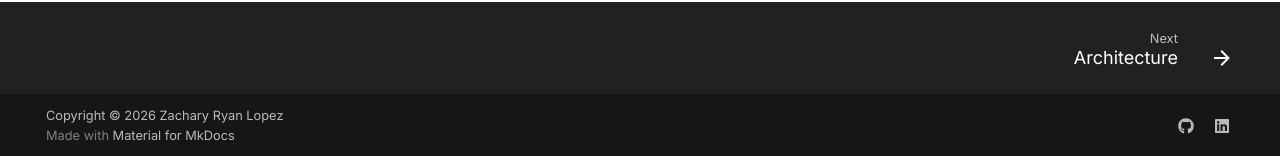
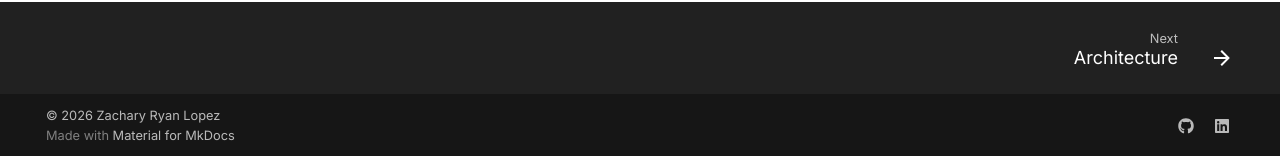
Before and after one commit to zrlopez/ml-incident-response-playbook, an MkDocs documentation site: the page built from docs/index.md, in a window 1280 px wide and 900 px high, scrolled down 786 px. Shown: the part 741-897 px from the top of the window. Built offline with MkDocs 1.6.1 and Material for MkDocs 9.7.7, drawn with Linux system fonts in a browser that asks for light colours; comment, search, counter and statistics services are not loaded.

Commit message:
fix update mkdocs.yml
updated

```diff
--- a/mkdocs.yml
+++ b/mkdocs.yml
@@ -112,6 +112,6 @@ extra:
     - icon: fontawesome/brands/github
       link: https://github.com/zrlopez
     - icon: fontawesome/brands/linkedin
-      link: https://www.linkedin.com/in/zacharylopez
+      link: https://www.linkedin.com/in/zrlopez
 
-copyright: "Copyright &copy; 2026 Zachary Ryan Lopez"
+copyright: "&copy; 2026 Zachary Ryan Lopez"
```
